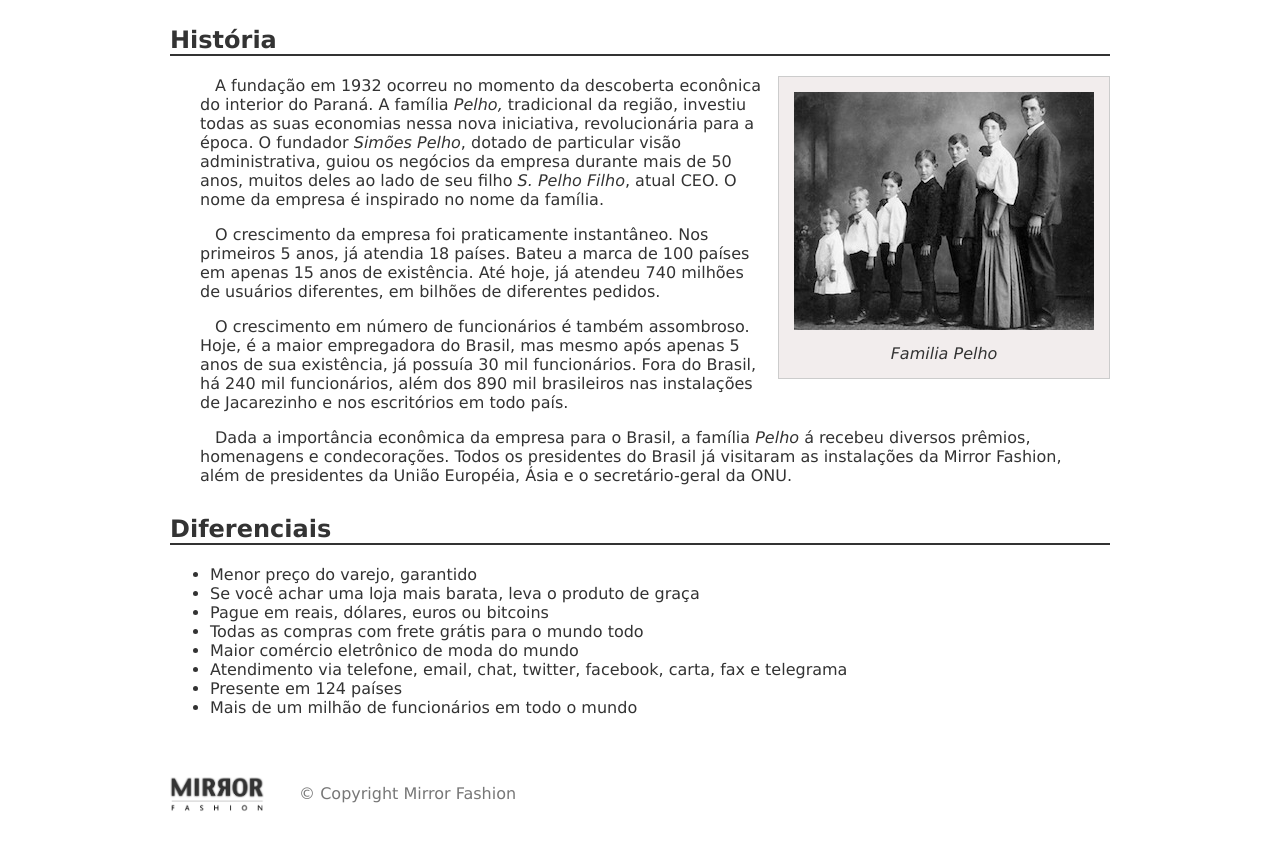
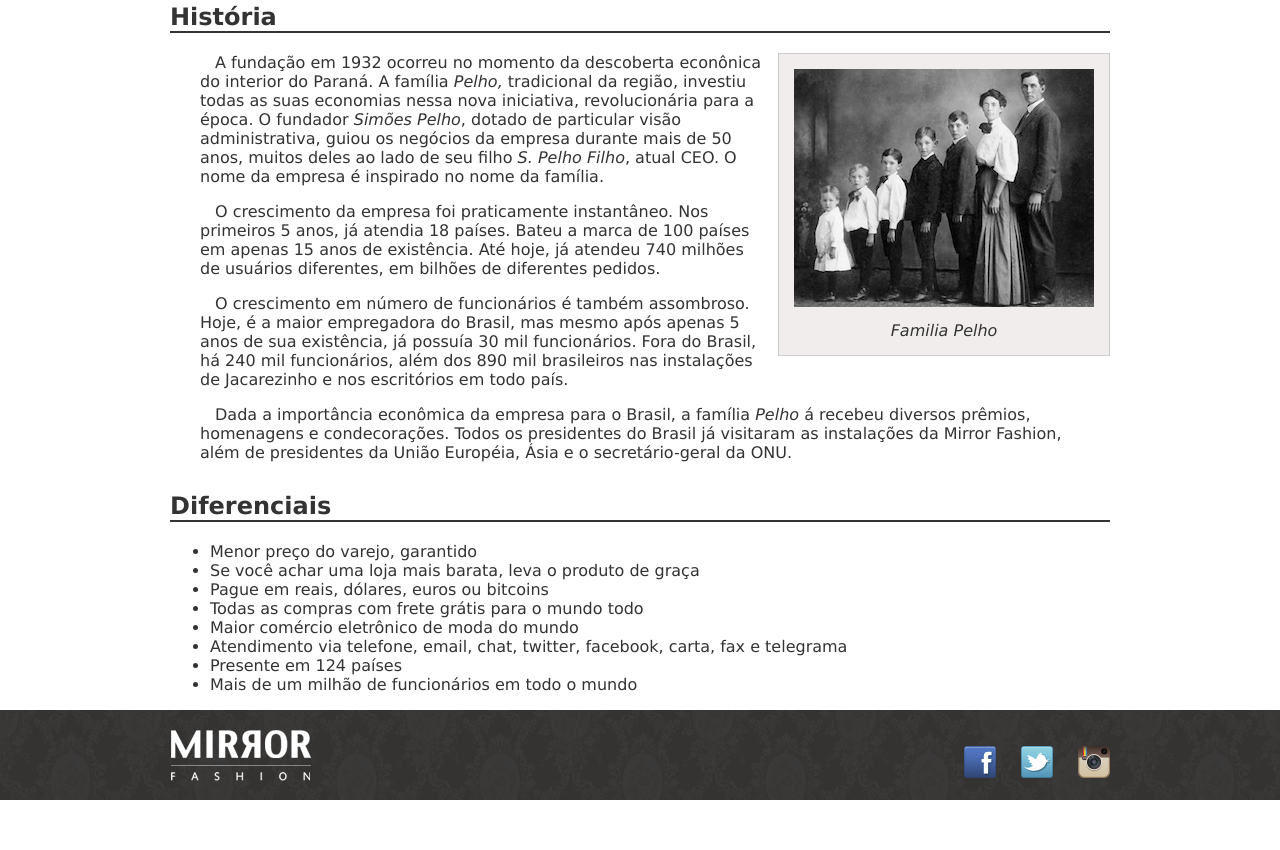
Before and after one commit to Ismailson/mirror-fashionStore, a plain HTML site: page sobre.html in a window 1280 px wide. Shown: the part 842-1692 px from the top of the page. After the commit the page ends 1650 px from the top, so only its background shows below. Drawn offline with Linux system fonts and the light colour scheme; files that its build step writes are made by us from their sources; files whose address does not match are found by name.

Commit message:
Adicionando rodape

```diff
--- a/css/sobre.css
+++ b/css/sobre.css
@@ -3,7 +3,6 @@ body{
     font-family: 'Lucida Grande','Lucida Sans Unicode',sans-serif;
     margin-left: auto;
     margin-right: auto;
-    width: 940px;
 
 
     /*border-color: red;
@@ -114,15 +113,57 @@ figcaption {
     }*/
 
 /*Rodape da pagina*/
+footer{
+    background-image:url("/home/ismailson/mirrorfashion/img/fundo-rodape.png");
+    height: 50px;
 
-#rodape {
-    color: #777;
-    margin: 30px 0;
-    padding: 30px 0;
+
+
+}
+.container-footer{
+    margin: 0 auto;
+    width: 940px;
+    position: relative;
 }
 
-#rodape img {
-    margin-right: 30px;
-    vertical-align: middle;
-    width: 94px;
+
+footer{
+    padding: 20px 0;
+    clear: both;
+
 }
+
+.social{
+    position: absolute;
+    top: 0;
+    right: 0;
+}
+
+.social a {
+    /*tamanho da imagem*/
+    width: 32px;
+    height: 32px;
+
+    /* image-replacement */
+    display: block;
+    text-indent: -9999px;
+}
+
+/*Adicionando icones redes sociais */
+.social a[href*="facebook.com"]{
+    background-image: url("/home/ismailson/mirrorfashion/img/facebook.png");
+}
+
+.social a[href*="twitter.com"]{
+    background-image: url("/home/ismailson/mirrorfashion/img/twitter.png");
+}
+
+.social a[href*="instagram.com"]{
+    background-image: url("/home/ismailson/mirrorfashion/img/Active-Instagram-3-icon.png");
+}
+
+/*Alinhado Incone social*/
+.social li {
+    float: left;
+    margin-left: 25px;
+}
--- a/sobre.html
+++ b/sobre.html
@@ -31,7 +31,8 @@
                 </ul>
             </nav>
         </header>
-
+       <article class="container">
+            <section>
                 <h1>A Mirror Fashion</h1 >
 
                 <p>
@@ -54,6 +55,9 @@
                 Compre suas roupas e acessórios na Mirror Fashion. Acesse <a href="/home/ismailson/mirrorfashion/index.html">nossa loja </a> ou entre em contato
                 se tiver dúvidas. Conheça também nossa <a href="#historia">história </a> nossos <a href="#diferenciais">diferenciais.</a>
                 </p>
+            </section>
+
+            <section>
 
                 <!--Inicio da historia da familia -->
                 <h2 id="historia">História</h2>
@@ -89,7 +93,9 @@
                 homenagens e condecorações. Todos os presidentes do Brasil já visitaram as instalações da Mirror
                 Fashion, além de presidentes da União Européia, Ásia e o secretário-geral da ONU.
                 </p>
+            </section>
 
+            <section>
                 <h2 id="diferenciais">Diferenciais</h2>
                 <ul>
                     <li>Menor preço do varejo, garantido</li>
@@ -101,11 +107,21 @@
                     <li>Presente em 124 países</li>
                     <li>Mais de um milhão de funcionários em todo o mundo</li>
                 </ul>
+            </section>
+        </article>
+        <footer>
+            <div class="container-footer">
+                <img src="/home/ismailson/mirrorfashion/img/logo-rodape.png" alt="Logo da Mirror Fashion"/>
 
-        <div id="rodape">
-            <img src="/home/ismailson/mirrorfashion/img/logo.png" alt="Logo da Mirror Fashion">
-            &copy; Copyright Mirror Fashion
+                <ul class="social">
+                    <li><a href="http://facebook.com/mirrorfashion">Facebook</a></li>
+                    <li><a href="http://twitter.com/mirrorfashion">Twitter</a></li>
+                    <li><a href="http://instagram.com/mirrorfashion">Instagram+</a></li>
+                </ul>
+
             </div>
+
+        </footer>
 
 
     </body>
```
Also changed, not shown: css/estilos.css (+15 -0 lines), teste.html (deleted, +0 -52 lines). Lines whose indentation alone changed are shown as unchanged.
